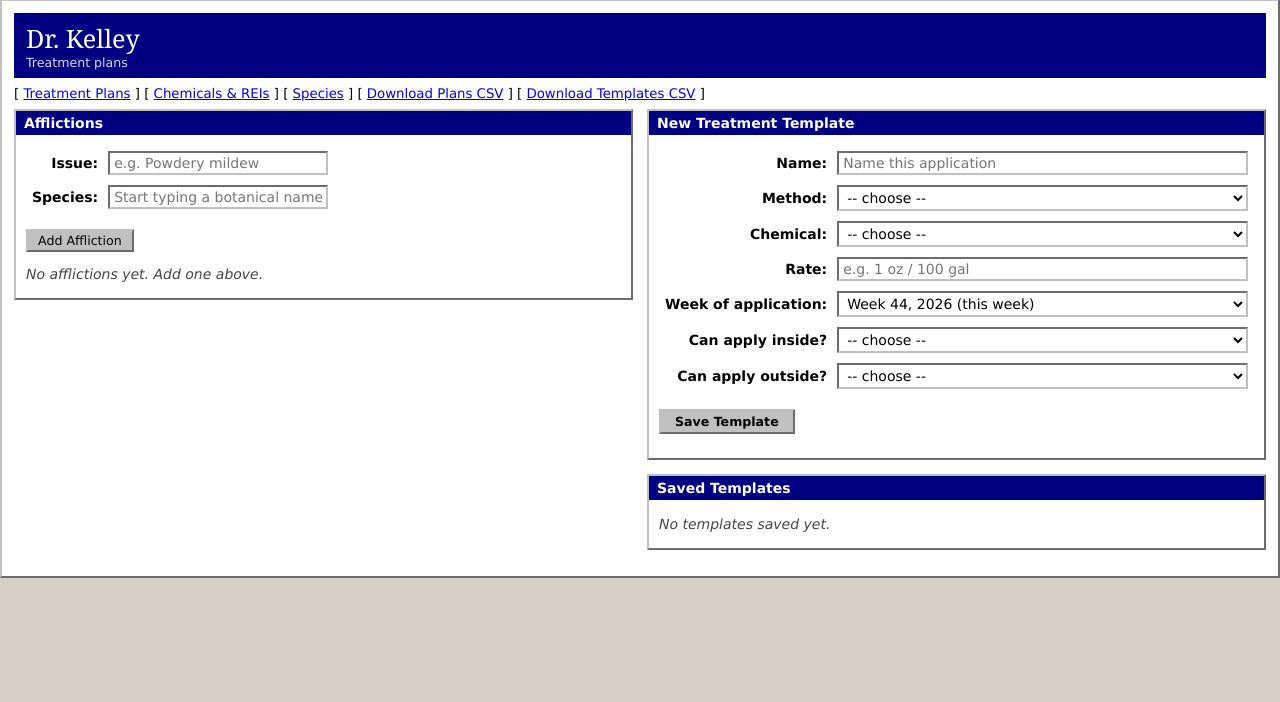
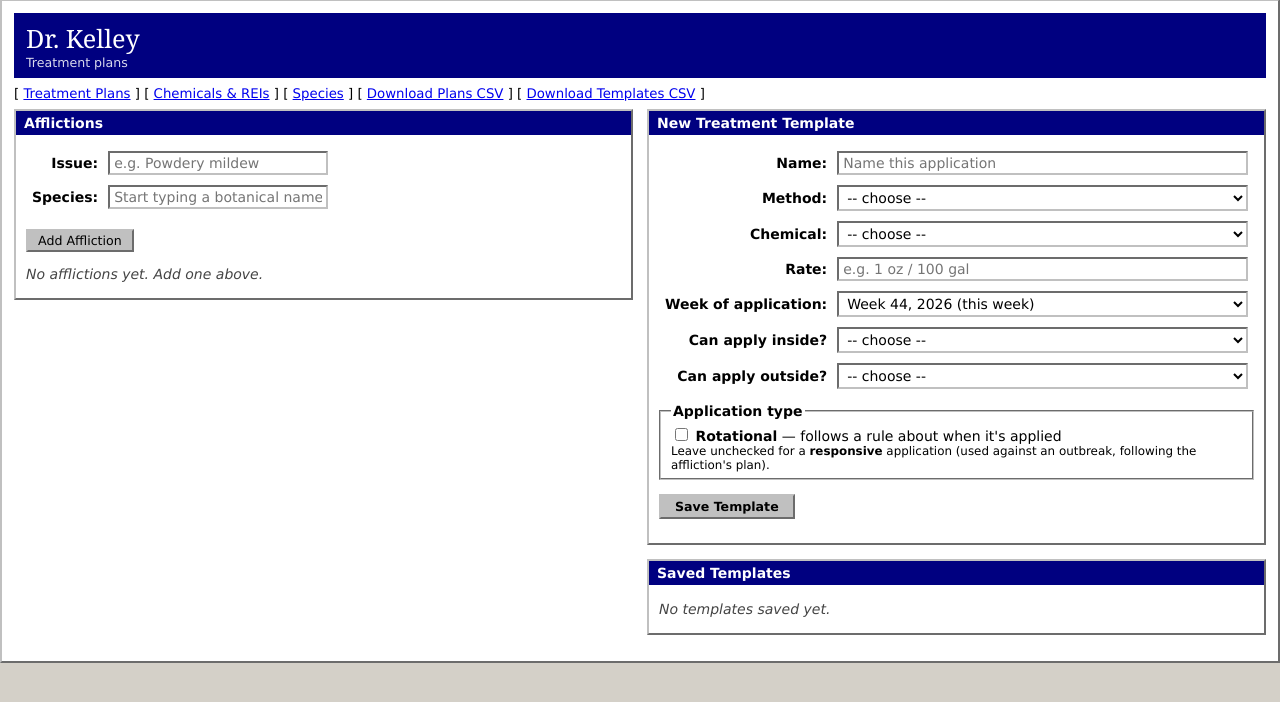
Before and after one commit to Glochidbeard/drkelley, a Flask app: page / in a window 1280 px wide. Shown: the part 13-715 px from the top of the page. Run offline with Flask 3, Linux system fonts and the light colour scheme; some libraries are stand-ins or nearby versions.

Commit message:
Add rotational vs. responsive templates and Viridian issue suggestions
Templates can be marked Rotational with a rule (plant of interest, X weeks,
optional repeat every Z Days/Weeks/Months/Years); unchecked templates are
Responsive. templates.csv gains Application type, Plant of interest, X,
Repeat every and Repeat unit columns (older templates export as Responsive).
The Issue field suggests Viridian's pest/disease names so plans match.
Existing databases gain the new columns on startup.

Co-Authored-By: Claude Opus 5.5 <noreply@anthropic.com>

```diff
--- a/app.py
+++ b/app.py
@@ -4,10 +4,12 @@ An affliction is a specific issue on a specific species (left). Each gets an
 ordered list of saved treatment templates (right).
 Two CSV exports feed Viridian:
   /export/plans.csv      one row per affliction: species, treatments, frequencies, waits
-  /export/templates.csv  one row per template: method, chemical, rate, week, inside/outside, REI
+  /export/templates.csv  one row per template: method, chemical, rate, week, inside/outside, REI,
+                         rotational/responsive + the rotation rule
 """
 import csv
 import io
+import math
 import os
 from datetime import date, timedelta
 
@@ -22,6 +24,21 @@ REI_CSV = os.path.join(BASE_DIR, "data", "rei_list.csv")
 SPECIES_CSV = os.path.join(BASE_DIR, "data", "species.csv")
 
 METHODS = ["Drench", "Foliar spray", "Drizzle"]
+# Rotational applications follow a rule (which plants, how often); responsive
+# ones are used against an outbreak and follow the affliction's plan.
+ROTATIONAL, RESPONSIVE = "Rotational", "Responsive"
+PLANTS_OF_INTEREST = ["Liners about to be shifted", "Liners shifted X weeks ago"]
+NEEDS_X = {"Liners shifted X weeks ago"}
+REPEAT_UNITS = ["Days", "Weeks", "Months", "Years"]
+# Suggested issue names. Viridian matches its Interactive Map pest/disease to the
+# affliction name (case-insensitive), so keep these spelled like Viridian's
+# DEFAULT_AFFLICTIONS in viridian/modules/pesticide.py.
+ISSUE_SUGGESTIONS = {
+    "Pest": ["Ants", "Root Aphids", "Aphids", "Rabbits", "Gophers", "Mealybugs", "Scale",
+             "Spider mites", "Thrips", "Whiteflies", "Fungus gnats", "Snails & slugs"],
+    "Disease": ["Root rot", "Phytophthora", "Powdery mildew", "Botrytis", "Rust",
+                "Leaf spot", "Damping off", "Fusarium"],
+}
 WEEKS_BACK, WEEKS_AHEAD = 4, 52
 
 app = Flask(__name__)
@@ -81,6 +98,11 @@ templates = Table(
     Column("app_week", Text, nullable=False),          # ISO "2026-W40"
     Column("inside", Boolean),                         # can be applied inside?
     Column("outside", Boolean),                        # can be applied outside?
+    Column("app_type", Text),                          # Rotational | Responsive
+    Column("rule_plant", Text),                        # rotational: plant of interest
+    Column("rule_x", Integer),                         # rotational: the X in the rule
+    Column("repeat_every", Float),                     # rotational: repeat every Z …
+    Column("repeat_unit", Text),                       # … Y (Days/Weeks/Months/Years)
     Column("created_at", DateTime, server_default=func.now()),
 )
 
@@ -105,9 +127,11 @@ def _migrate(conn):
     conn.execute(text("CREATE UNIQUE INDEX IF NOT EXISTS ux_afflictions_name_species "
                       "ON afflictions (lower(name), species_id)"))
     tmpl_cols = {c["name"] for c in insp.get_columns("treatment_templates")}
-    for col in ("inside", "outside"):
+    for col, typ in (("inside", "BOOLEAN"), ("outside", "BOOLEAN"), ("app_type", "TEXT"),
+                     ("rule_plant", "TEXT"), ("rule_x", "INTEGER"),
+                     ("repeat_every", "FLOAT"), ("repeat_unit", "TEXT")):
         if col not in tmpl_cols:
-            conn.execute(text(f"ALTER TABLE treatment_templates ADD COLUMN {col} BOOLEAN"))
+            conn.execute(text(f"ALTER TABLE treatment_templates ADD COLUMN {col} {typ}"))
 
 
 def _sqlite_drop_name_unique():
@@ -196,6 +220,18 @@ def fmt_rei(h):
     return f"{h:g}h"
 
 
+def rule_text(t):
+    """'Liners shifted 3 weeks ago, repeat every 2 Weeks' — or '' for responsive."""
+    if t["app_type"] != ROTATIONAL:
+        return ""
+    plant = t["rule_plant"] or ""
+    if plant in NEEDS_X and t["rule_x"] is not None:
+        plant = plant.replace("X", str(t["rule_x"]))
+    if t["repeat_every"]:
+        plant += f", repeat every {t['repeat_every']:g} {t['repeat_unit'] or ''}".rstrip()
+    return plant
+
+
 def yes_no(v):
     return "" if v is None else ("Yes" if v else "No")
 
@@ -203,6 +239,7 @@ def yes_no(v):
 app.jinja_env.filters["week_label"] = week_label
 app.jinja_env.filters["rei"] = fmt_rei
 app.jinja_env.filters["yes_no"] = yes_no
+app.jinja_env.filters["rule_text"] = rule_text
 
 
 def _parse_yes_no(v):
@@ -291,6 +328,8 @@ def index():
         templates=tmpl_list, usage=usage, editing=editing,
         chemicals=chem_list, methods=METHODS,
         weeks=week_options(editing["app_week"] if editing else None),
+        plants_of_interest=PLANTS_OF_INTEREST, needs_x=NEEDS_X, repeat_units=REPEAT_UNITS,
+        issue_suggestions=ISSUE_SUGGESTIONS,
         this_week=week_key(date.today()),
     )
 
@@ -417,6 +456,8 @@ def save_template():
         "app_week": f.get("app_week", ""),
         "inside": _parse_yes_no(f.get("inside")),
         "outside": _parse_yes_no(f.get("outside")),
+        "app_type": ROTATIONAL if f.get("rotational") else RESPONSIVE,
+        "rule_plant": None, "rule_x": None, "repeat_every": None, "repeat_unit": None,
     }
     problems = []
     if not vals["name"]:
@@ -433,6 +474,25 @@ def save_template():
         problems.append("inside Yes/No")
     if vals["outside"] is None:
         problems.append("outside Yes/No")
+    if vals["app_type"] == ROTATIONAL:
+        vals["rule_plant"] = f.get("rule_plant", "")
+        if vals["rule_plant"] not in PLANTS_OF_INTEREST:
+            problems.append("a plant of interest for the rotation")
+        elif vals["rule_plant"] in NEEDS_X:
+            vals["rule_x"] = f.get("rule_x", type=int)
+            if vals["rule_x"] is None or vals["rule_x"] < 0:
+                problems.append("the number of weeks (X)")
+        every = f.get("repeat_every", "").strip()
+        if every:   # repeating is optional
+            try:
+                vals["repeat_every"] = float(every)
+                if not math.isfinite(vals["repeat_every"]) or vals["repeat_every"] <= 0:
+                    raise ValueError
+            except ValueError:
+                problems.append("a positive repeat number")
+            vals["repeat_unit"] = f.get("repeat_unit", "")
+            if vals["repeat_unit"] not in REPEAT_UNITS:
+                problems.append("a repeat unit")
     if problems:
         flash("Template still needs " + ", ".join(problems) + ".")
         return _home(aid, edit=tid)
@@ -603,9 +663,14 @@ def export_plans():
 def export_templates():
     with engine.begin() as conn:
         rows = [["Template", "Method", "Chemical", "Rate", "Week of application",
-                 "Inside", "Outside", "REI (hours)"]]
+                 "Inside", "Outside", "REI (hours)", "Application type",
+                 "Plant of interest", "X", "Repeat every", "Repeat unit"]]
         rows += [[t["name"], t["method"], t["chemical"], t["rate"], t["app_week"],
-                  yes_no(t["inside"]), yes_no(t["outside"]), f"{t['rei_hours']:g}"]
+                  yes_no(t["inside"]), yes_no(t["outside"]), f"{t['rei_hours']:g}",
+                  t["app_type"] or RESPONSIVE, t["rule_plant"] or "",
+                  "" if t["rule_x"] is None else t["rule_x"],
+                  "" if t["repeat_every"] is None else f"{t['repeat_every']:g}",
+                  t["repeat_unit"] or ""]
                  for t in _template_rows(conn)]
     return _csv_response(rows, "dr_kelley_treatment_templates.csv")
 
--- a/static/style.css
+++ b/static/style.css
@@ -134,3 +134,9 @@ form.inline { display: inline; }
 .small { font-size: .85em; }
 
 hr.groove { border: 0; border-top: 2px groove var(--face); margin: 14px 0; }
+
+/* ── Rotational / responsive ── */
+fieldset.rotation { border: 2px groove var(--face); margin: 8px 0; padding: 6px 10px; }
+fieldset.rotation legend { font-weight: bold; }
+input.short { width: 6em; }
+.formtable select.unit { width: auto; min-width: 0; }
--- a/templates/index.html
+++ b/templates/index.html
@@ -12,7 +12,7 @@
           <table class="formtable" cellpadding="4">
             <tr>
               <td><label for="aff-name">Issue:</label></td>
-              <td><input id="aff-name" type="text" name="name" placeholder="e.g. Powdery mildew" required></td>
+              <td><input id="aff-name" type="text" name="name" list="issue-options" autocomplete="off" placeholder="e.g. Powdery mildew" required></td>
             </tr>
             <tr>
               <td><label for="aff-species">Species:</label></td>
@@ -88,7 +88,7 @@
           <table class="formtable" cellpadding="4">
             <tr>
               <td><label for="edit-name">Issue:</label></td>
-              <td><input id="edit-name" type="text" name="name" value="{{ selected.name }}" required></td>
+              <td><input id="edit-name" type="text" name="name" value="{{ selected.name }}" list="issue-options" autocomplete="off" required></td>
             </tr>
             <tr>
               <td><label for="edit-species">Species:</label></td>
@@ -161,6 +161,44 @@
             </tr>
             {% endfor %}
           </table>
+
+          {% set rot = editing and editing.app_type == "Rotational" %}
+          <fieldset class="rotation">
+            <legend>Application type</legend>
+            <label><input type="checkbox" id="t-rotational" name="rotational" value="1" {{ 'checked' if rot }}>
+              <b>Rotational</b> &mdash; follows a rule about when it's applied</label>
+            <div class="small">Leave unchecked for a <b>responsive</b> application (used against an outbreak, following the affliction's plan).</div>
+            <table class="formtable" cellpadding="4" id="rotation-rule" {{ '' if rot else 'hidden' }}>
+              <tr>
+                <td><label for="t-plant">Plant of interest:</label></td>
+                <td><select id="t-plant" name="rule_plant">
+                  <option value="">-- choose --</option>
+                  {% for p in plants_of_interest %}
+                  <option {{ 'selected' if editing and editing.rule_plant == p }}>{{ p }}</option>
+                  {% endfor %}
+                </select></td>
+              </tr>
+              <tr id="rule-x-row">
+                <td><label for="t-x">X (weeks):</label></td>
+                <td><input id="t-x" type="number" name="rule_x" min="0" step="1"
+                           value="{{ editing.rule_x if editing and editing.rule_x is not none }}" placeholder="e.g. 3"></td>
+              </tr>
+              <tr>
+                <td><label for="t-every">Repeat every:</label></td>
+                <td>
+                  <input id="t-every" type="number" name="repeat_every" min="0" step="any" class="short"
+                         value="{{ '%g'|format(editing.repeat_every) if editing and editing.repeat_every }}" placeholder="Z">
+                  <select name="repeat_unit" class="unit" aria-label="Repeat unit">
+                    <option value="">-- unit --</option>
+                    {% for u in repeat_units %}
+                    <option {{ 'selected' if editing and editing.repeat_unit == u }}>{{ u }}</option>
+                    {% endfor %}
+                  </select>
+                  <span class="small">(optional)</span>
+                </td>
+              </tr>
+            </table>
+          </fieldset>
           <p>
             <button type="submit" class="big">{{ 'Update' if editing else 'Save' }} Template</button>
             {% if editing %}<a href="{{ url_for('index', a=selected.id if selected else None) }}">cancel</a>{% endif %}
@@ -196,7 +234,8 @@
               </td>
               <td class="small">{{ t.method }} &middot; {{ t.chemical }} @ {{ t.rate }}<br>
                 {{ t.app_week|week_label }} &middot; REI {{ t.rei_hours|rei }}<br>
-                Inside: {{ t.inside|yes_no or "?" }} &middot; Outside: {{ t.outside|yes_no or "?" }}</td>
+                Inside: {{ t.inside|yes_no or "?" }} &middot; Outside: {{ t.outside|yes_no or "?" }}<br>
+                {% if t.app_type == "Rotational" %}<b>Rotational:</b> {{ t|rule_text }}{% else %}Responsive{% endif %}</td>
               <td class="nowrap">
                 <a href="{{ url_for('index', a=selected.id if selected else None, edit=t.id) }}">edit</a>
                 <form method="post" action="{{ url_for('delete_template', tid=t.id) }}" class="inline"
@@ -216,6 +255,27 @@
 </div>
 
 <datalist id="species-options"></datalist>
+<datalist id="issue-options">
+  {% for kind, names in issue_suggestions.items() %}{% for n in names %}<option value="{{ n }}" label="{{ kind }}">{% endfor %}{% endfor %}
+</datalist>
+<script>
+// Rotation rule: only for rotational templates; X only for "shifted X weeks ago".
+(function () {
+  var box = document.getElementById("t-rotational");
+  if (!box) return;
+  var rule = document.getElementById("rotation-rule");
+  var plant = document.getElementById("t-plant");
+  var xRow = document.getElementById("rule-x-row");
+  var needsX = {{ needs_x|list|tojson }};
+  function sync() {
+    rule.hidden = !box.checked;
+    xRow.hidden = needsX.indexOf(plant.value) < 0;
+  }
+  box.addEventListener("change", sync);
+  plant.addEventListener("change", sync);
+  sync();
+})();
+</script>
 <script>
 // Fill the shared species datalist from /species/search as the user types.
 (function () {
```
Also changed, not shown: README.md.
